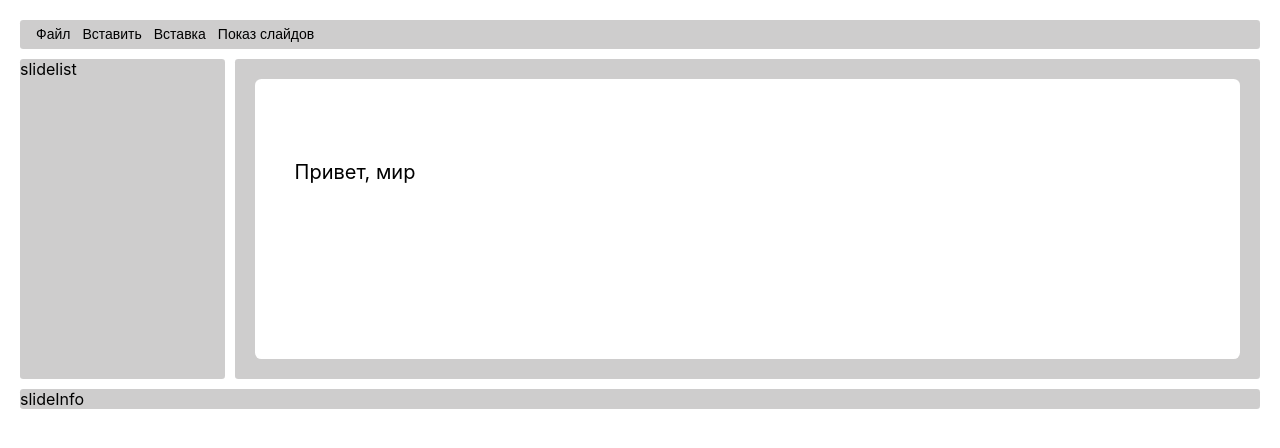
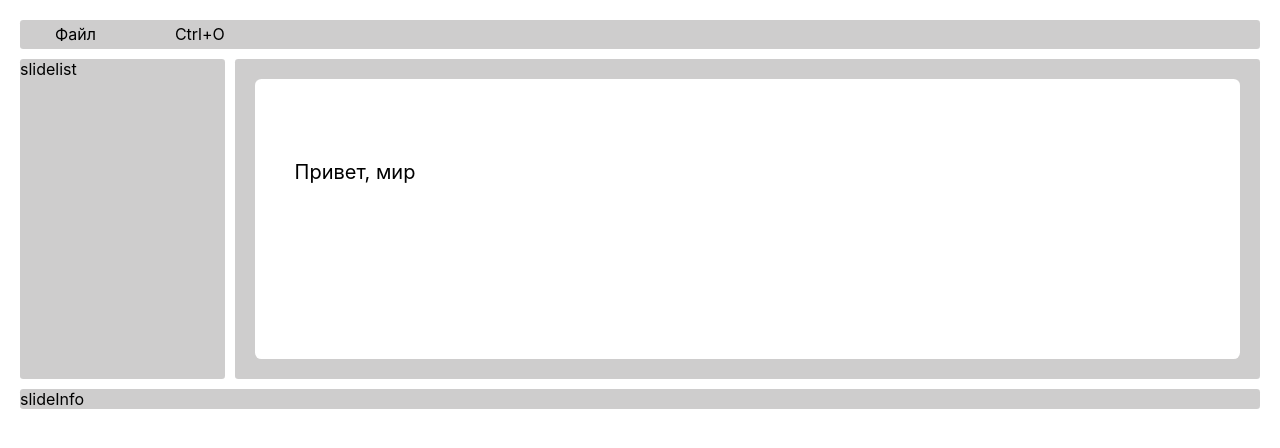
Before and after one commit to pklgn/project-os, a React (Create React App) app: page / in a window 1280 px wide. Shown: the top 448 px of the page. Built offline with nearby package versions, Linux system fonts and the light colour scheme.

Commit message:
рефактор: компонент кнопка

```diff
--- a/src/components/PresentationEditor/PresentationEditor.tsx
+++ b/src/components/PresentationEditor/PresentationEditor.tsx
@@ -1,5 +1,4 @@
 import { Bottom } from "../AppFooter/Bottom";
-import { Content } from "../AppContent/Content";
 import { TopBar } from "../TopBar/TopBar";
 import styles from "./PresentationEditor.module.css";
 import {SlideList} from "../AppContent/SlideList/SlideList";
--- a/src/components/TopBar/TopBar.tsx
+++ b/src/components/TopBar/TopBar.tsx
@@ -1,38 +1,18 @@
 import { Button } from "../common/Button/Button";
-import { DropdownButton } from "../common/DropdownButton/DropdownButton";
 import styles from "./TopBar.module.css";
 
 function TopBar() {
     const mockData: string[] = [
-        'Вставка',
         'Показ слайдов',
     ];
-
-    const buttonList: JSX.Element[] = mockData.map(text => {
-        return <Button text={text} state={"default"} onClick={() => console.log('hello')} />
-    });
-
-    const dropDownMenuFile: Map<string, boolean[]> = new Map();
-    dropDownMenuFile.set("Создать", [true, false]);
-    dropDownMenuFile.set("Открыть Ctrl+O", [false, false]);
-    dropDownMenuFile.set("Создать копию", [true, true]);
-    dropDownMenuFile.set("Электронная почта", [false, false]);
-    dropDownMenuFile.set("Скачать", [true, true]);
-    dropDownMenuFile.set("Переименовать", [false, false]);
-    dropDownMenuFile.set("Переместить", [false, false]);
-    dropDownMenuFile.set("Удалить", [false, false]);
-
-    const dropDownMenuInput: Map<string, boolean[]> = new Map();
-    dropDownMenuInput.set("Картинка", [true, false]);
-    dropDownMenuInput.set("Текст", [false, false]);
-    dropDownMenuInput.set("Фигуры", [true, false]);
 
     return (
         <div className={styles['top-bar']}>
             <div className={styles['top-bar__button-list']}>
-              <DropdownButton title="Файл" menu={dropDownMenuFile} />
-              <DropdownButton title="Вставить" menu={dropDownMenuInput} />
-              {buttonList}
+              <Button title="Файл" isInDropDown={true} atDropDownMenuProps={{
+                    hasTriangleAndSubMenu: false,
+                    isBlockEnd: false
+                }} hotkeyInfo="Ctrl+O" ></Button>
             </div>
         </div>
     );
--- a/src/components/common/Button/Button.css
+++ /dev/null
@@ -1,19 +0,0 @@
-.button {
-    border: none;
-    font-size: 14px;
-    border-radius: 0.2rem;
-    display: inline-block;
-    cursor: pointer;
-    background-color: transparent;
-    transition: all ease-out 0.2s;
-    padding: 4px 6px;
-}
-
-.button_hover {
-    transition: all ease-out 0.2s;
-    background-color: rgba(190, 189, 189, 0.75);
-}
-
-.button:focus {
-    background-color: #f6ea6a;
-}
--- a/src/components/common/DropdownButton/DropdownButton.module.css
+++ b/src/components/common/Button/Button.module.css
@@ -1,4 +1,8 @@
 .button {
+  display: inline-block;
+}
+
+.button-default {
   border: none;
   font-size: 14px;
   border-radius: 0.2rem;
@@ -8,12 +12,26 @@
   padding: 4px 6px;
 }
 
-.button:hover {
+.button-default:hover {
   background-color: rgba(190, 189, 189, 0.75);
 }
 
-.button:focus {
+.button-default:focus {
   background-color: #f6ea6a;
+}
+
+
+.button-default-on {
+  border: none;
+  font-size: 14px;
+  border-radius: 0.2rem;
+  display: inline-block;
+  cursor: pointer;
+  padding: 4px 6px;
+}
+
+.button-default-on:focus {
+  background-color: #e4d429;
 }
 
 .dropdown {
@@ -37,27 +55,32 @@
   display: none;
 }
 
-.subbuton {
-  padding: 0;
+.dropdown-button {
   border: none;
   font: inherit;
   color: inherit;
   background-color: transparent;
   cursor: pointer;
-  display: flex;
   min-width: 16vw;
-  justify-content: space-between;
-  padding-left: 30px;
-  padding-top: 10px;
   min-height: 35px;
+  padding: 0 10px 0 25px;
 }
 
-.subbuton:hover {
+.dropdown-button:hover,
+.dropdown-button:focus {
   background-color: #bebdbdbf;
+  outline: none;
 }
 
-.button:focus {
-  background-color: #f6ea6a;
+.dropdown-button:hover .triangle,
+.dropdown-button:focus .triangle {
+  border-left: 10px solid #000000;
+}
+
+.dropdown-button-content {
+  display: flex;
+  justify-content: space-between;
+  align-items: center;
 }
 
 .triangle {
@@ -67,23 +90,12 @@
   border-left: 10px solid rgb(196 196 196);
   border-bottom: 5px solid transparent;
   background-color: transparent;
-  margin: 7px;
-}
-
-.triangle-hovered {
-  width: 0;
-  height: 0;
-  border-top: 5px solid transparent;
-  border-left: 10px solid #000000;
-  border-bottom: 5px solid transparent;
-  background-color: transparent;
-  margin: 7px;
+  margin-top: 4px;
 }
 
 .block-end-line {
   margin-top: 3px;
   margin-bottom: 3px;
-  margin-left: 20px;
   height: 0.1px;
-  background-color: rgba(0, 0, 0, .2);
+  background-color: rgb(0, 0, 0);
 }
--- a/src/components/common/Button/Button.tsx
+++ b/src/components/common/Button/Button.tsx
@@ -1,35 +1,88 @@
-import {withMods} from '../../utils/withMods'
-import {useState} from "react";
-import './Button.css'
+import { BaseSyntheticEvent, useState } from "react";
+import styles from "./Button.module.css";
 
-function Button(props: {
-    text: string;
-    state: 'loading'|'disabled'|'default';
-    onClick: () => void;
-}): JSX.Element {
-    const {
-        text,
-        state,
-        onClick
-    } = props;
-
-    const disabled = state === 'loading' || state === 'disabled'
-
-    const [hover, setHover] = useState(false)
-
-    return <button
-        className={withMods('button', {
-            'hover': hover && !disabled
-        })}
-        disabled={disabled}
-        onClick={onClick}
-        onMouseOver={() => setHover(true)}
-        onMouseOut={() => setHover(false)}
-    >
-        <span>{text}</span>
-    </button>
+type ButtonProps = {
+    title: string;
+    isInDropDown: boolean;
+    atDropDownMenuProps: {
+        hasTriangleAndSubMenu: boolean;
+        isBlockEnd: boolean;
+    };
+    hotkeyInfo: string;
 }
 
-export {
-    Button,
+export function Button(props: ButtonProps = {
+    title: "",
+    isInDropDown: false,
+    atDropDownMenuProps: {
+        hasTriangleAndSubMenu: false,
+        isBlockEnd: false
+    },
+    hotkeyInfo: "",
+}): JSX.Element {
+    const { title, isInDropDown } = props;
+    const hasTriangleAndSubMenu: boolean = props.atDropDownMenuProps.hasTriangleAndSubMenu;
+    const isBlockEnd: boolean = props.atDropDownMenuProps.isBlockEnd;
+    const hotkeyInfo: string = props.hotkeyInfo;
+
+    const [buttonStyle, setButtonStyle] = useState(styles["button-default"]);
+    const [buttonInDropDownMenuStyle, setbuttonInDropDownMenuStyle] = useState(styles["dropdown-button-content"]);
+
+    const handlerMouseDown = (_: BaseSyntheticEvent) => {
+        setButtonStyle(styles["button-on"]);
+    }
+
+    const handlerMouseUp = (_: BaseSyntheticEvent) => {
+        setButtonStyle(styles.button);
+    }
+
+    const handlerMouseFocus = (_: BaseSyntheticEvent) => {
+    }
+
+    const handlerBlur = (_: BaseSyntheticEvent) => {
+    }
+
+    const button: JSX.Element = (isInDropDown)
+        ? <button
+            className={styles["dropdown-button"]}
+            onMouseDown={handlerMouseDown}
+            onMouseUp={handlerMouseUp}
+            onFocus={handlerMouseFocus}
+            onBlur={handlerBlur}
+            id="button-in-dropdown"
+        >
+            <div
+                className={buttonInDropDownMenuStyle}
+            >
+                {title}
+                {(hasTriangleAndSubMenu)
+                    ? <div className={styles.triangle}></div>
+                    : ''
+                }
+                {(hotkeyInfo)
+                  ? <div>{hotkeyInfo}</div>
+                  : ''
+                }
+            </div>
+        </button>
+        : <button
+            className={buttonStyle}
+            onMouseDown={handlerMouseDown}
+            onMouseUp={handlerMouseUp}
+            onFocus={handlerMouseFocus}
+            onBlur={handlerBlur}
+            id="button"
+        >
+            {title}
+        </button>;
+
+    return (
+        <div className={styles.button}>
+            {button}
+            {(isBlockEnd)
+                ? <div className={styles["block-end-line"]}></div>
+                : ''
+            }
+        </div>
+    );
 }
--- a/src/components/common/DropdownButton/DropdownButton.tsx
+++ /dev/null
@@ -1,99 +0,0 @@
-import { BaseSyntheticEvent, useState } from "react";
-import { withMods } from "../../utils/withMods";
-import styles from "./DropdownButton.module.css";
-
-export function DropdownButton(props: {
-    title: string;
-    menu: Map<string, boolean[]>;
-}): JSX.Element {
-    const {
-        title,
-        menu,
-    } = props;
-
-    const [triangleState, setTrianglesStyle] = useState(['']);
-    const [dropdownMenuStyle, setDropdownMenuStyle] = useState(styles["dropdown-menu-hidden"]);
-
-    const trianglesStyle: string[] = [];
-    const handlerOnMouseEnter = (event: BaseSyntheticEvent) => {
-        const targetId: number = parseInt(event.target.getAttribute("id"));
-        console.log(targetId);
-        trianglesStyle[targetId] = styles["triangle-hovered"];
-        setTrianglesStyle(trianglesStyle);
-        //newTriangleState[targetId] = styles["triangle-hovered"];\
-        console.log('entered');
-    }
-
-    const handlerOnMouseLeave = (event: BaseSyntheticEvent) => {
-        const targetId: number = parseInt(event.target.getAttribute("id"));
-        console.log(targetId);
-        trianglesStyle[targetId] = styles.triangle;
-        setTrianglesStyle(trianglesStyle);
-        //newTriangleState[targetId] = styles.triangle;
-        console.log('leave');
-    }
-
-    const handlerFocus = () => {
-        setDropdownMenuStyle(styles["dropdown-menu"]);
-    }
-
-    const handleBlur = () => {
-        setDropdownMenuStyle(styles["dropdown-menu-hidden"]);
-    }
-
-    const menuElements: JSX.Element[] = [];
-    let key: number = 0;
-    menu.forEach((info, title) => {
-        const hasSubMenu: boolean = info[0];
-        const isBlockEnd: boolean = info[1];
-        if (hasSubMenu) {
-            trianglesStyle.push(styles.triangle);
-        } else {
-            trianglesStyle.push('');
-        }
-
-        const element: JSX.Element = (hasSubMenu)
-            ? <button
-                className={styles.subbuton}
-                onMouseEnter={handlerOnMouseEnter}
-                onMouseLeave={handlerOnMouseLeave}
-                id={key.toString()}
-            >
-                {title}
-                <div className={trianglesStyle[key]} id={key.toString()}></div>
-            </button>
-            : <button
-                className={styles.subbuton}
-                onMouseEnter={handlerOnMouseEnter}
-                onMouseLeave={handlerOnMouseLeave}
-                id={key.toString()}
-            >
-                {title}
-            </button>
-
-        const finElement: JSX.Element = (isBlockEnd)
-            ? <div className={styles["block-end"]}>
-                {element}
-                <div className={styles["block-end-line"]}></div>
-            </div>
-            : element;
-
-        key++;
-        menuElements.push(finElement);
-    });
-
-    return (
-        <div className={styles.dropdown}>
-            <button
-              className={styles.button}
-              onFocus={handlerFocus}
-              onBlur={handleBlur}
-            >
-                {title}
-            </button>
-            <div className={dropdownMenuStyle}>
-                {menuElements}
-            </div>
-        </div>
-    );
-}
```
